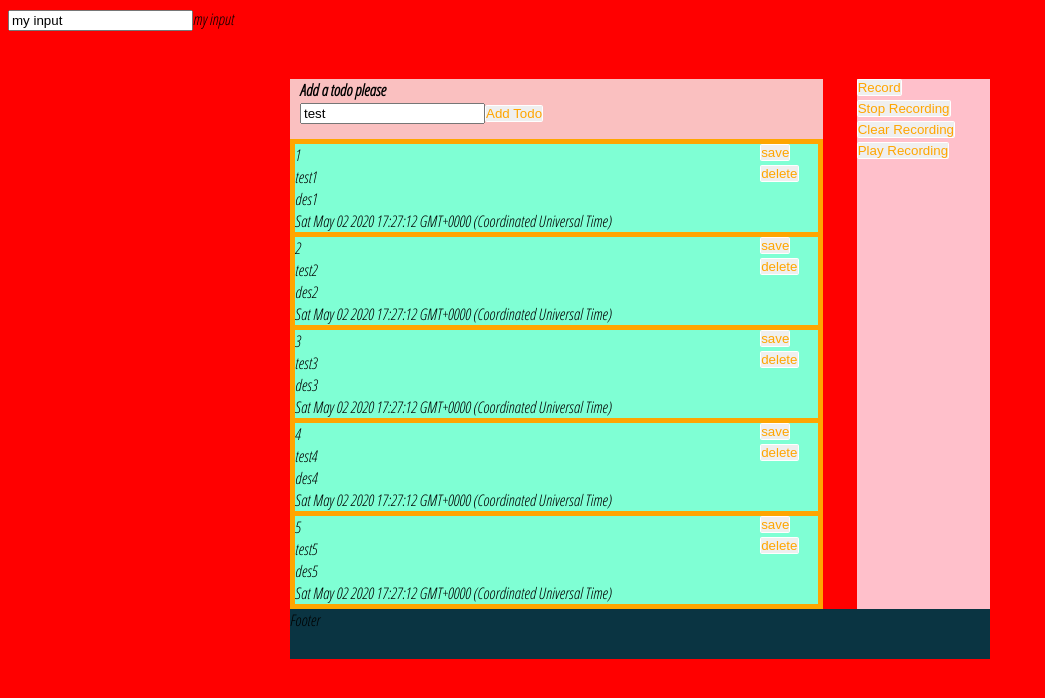
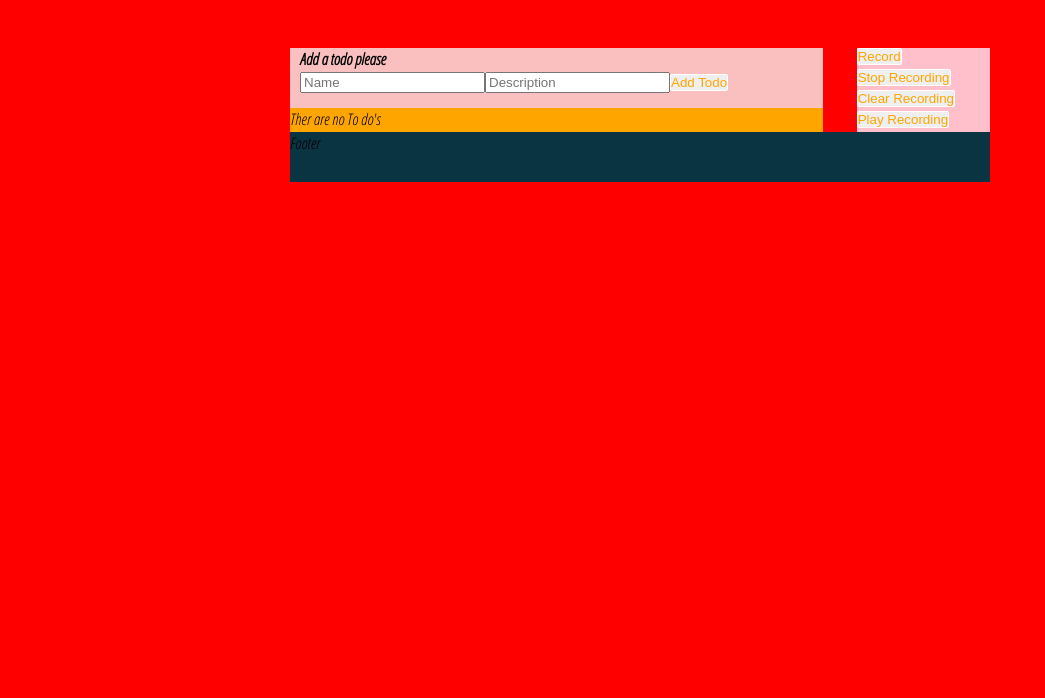
Before and after one commit to code-in-time/react_setup_from_scratch, a React app: page / in a window 1280 px wide. Shown: the top 698 px of the page, without its empty margins (0-1045 px from the left). Built offline with nearby package versions, Linux system fonts and the light colour scheme.

Commit message:
Add todos

```diff
--- a/src/components/AddTodoArea.tsx
+++ b/src/components/AddTodoArea.tsx
@@ -2,13 +2,13 @@ import React, { FunctionComponent, useState } from 'react';
 import { observer } from 'mobx-react'
 import Button from './Button';
 import { storesContext } from '../stores/context';
-import {useStore} from '../hooks/useStore'
+import { useStore } from '../hooks/useStore'
 
 const AddTodoArea = observer((props: any) => {
 
-  const [value, setValue] = useState('test')
-  const {TodoStore} = useStore()
-
+  const [name, setName] = useState('')
+  const [desc, setDesc] = useState('')
+  const { TodoStore } = useStore()
 
   console.log('TodoStore', TodoStore)
   console.log('props', props)
@@ -17,16 +17,23 @@ const AddTodoArea = observer((props: any) => {
       <strong>Add a todo please</strong> <br />
       <input
         type="text"
-        value={value}
-        onChange={(e: React.FormEvent<EventTarget>):void => setValue((e.target as HTMLInputElement).value)}
+        placeholder="Name"
+        value={name}
+        onChange={(e: React.FormEvent<EventTarget>): void => setName((e.target as HTMLInputElement).value)}
+      />
+      <input
+        type="text"
+        placeholder="Description"
+        value={desc}
+        onChange={(e: React.FormEvent<EventTarget>): void => setDesc((e.target as HTMLInputElement).value)}
       />
       <Button
         txt="Add Todo"
         onClick={() => {
-          console.log('onClick Record', value)
-          TodoStore.addTodo('a','b')
+          console.log('onClick Record', [name, desc])
+          TodoStore.addTodo(name, desc)
         }}
-        className="lib-display-inline"/>
+        className="lib-display-inline" />
     </div>
   );
 });
--- a/src/components/App.tsx
+++ b/src/components/App.tsx
@@ -1,6 +1,5 @@
 
 import React, { Component } from 'react';
-import Form from "./Form";
 import './App.css';
 import Main from './Main';
 
@@ -8,7 +7,6 @@ class App extends Component {
   render() {
     return (
       <div>
-        <Form />
         <Main />
       </div>
     );
--- a/src/components/Form.tsx
+++ /dev/null
@@ -1,44 +0,0 @@
-import React, { Component } from "react";
-import ReactDOM from "react-dom";
-
-interface IState {
-  value: string
-}
-
-class Form extends Component<{}, IState> {
-  constructor(props: any) {
-    super(props);
-
-    this.state = {
-      value: "my input"
-    };
-
-    this.handleChange = this.handleChange.bind(this);
-  }
-
-  handleChange(event: any) {
-    const { value } = event.target;
-    this.setState({
-        value
-    });
-  }
-
-  render() {
-
-    console.log();
-
-    return (
-      <form>
-        {process.env.DB_HOST}
-        <input
-          type="text"
-          value={this.state.value}
-          onChange={this.handleChange}
-        />
-        {this.state.value}
-      </form>
-    );
-  }
-}
-
-export default Form;
--- a/src/components/TodoArea.tsx
+++ b/src/components/TodoArea.tsx
@@ -17,12 +17,17 @@ const TodoArea = observer(() => {
   console.log (toJS(s))
   return (
     <div className="TodoArea">
-      {s.map((v:any) => (
+
+    {s.length === 0 && <div>Ther are no To do's</div>}
+
+
+      {s.length >= 1 &&
+        s.map((v:any) => (
         <div className="area" key={v.ID}>
-          <div className="itemID">{v.ID}</div>
-          <div className="itemName">{v.name}</div>
+          <div className="itemID">ID: {v.ID}</div>
+          <div className="itemName">Name: {v.name}</div>
           <div className="itemDate">{v.creationDate.toString()}</div>
-          <div className="itemDesc">{v.description}</div>
+          <div className="itemDesc">Desc: {v.description}</div>
           <div className="itemControl">
             <Button txt="save" onClick={()=> console.log('save')}/>
             <Button txt="delete" onClick={()=> console.log('delete')}/>
--- a/src/stores/TodoStore.tsx
+++ b/src/stores/TodoStore.tsx
@@ -3,14 +3,7 @@ import { ITodo } from '../types';
 
 export default class TodoStore {
   @observable
-  data: ITodo[] =
-    [
-      {ID: 1, name:'test1', description: 'des1', creationDate: new Date()},
-      {ID: 2, name:'test2', description: 'des2', creationDate: new Date()},
-      {ID: 3, name:'test3', description: 'des3', creationDate: new Date()},
-      {ID: 4, name:'test4', description: 'des4', creationDate: new Date()},
-      {ID: 5, name:'test5', description: 'des5', creationDate: new Date()}
-    ]
+  data: ITodo[] = []
 
   @action.bound
   addTodo(name: string, desc: string) {
```
